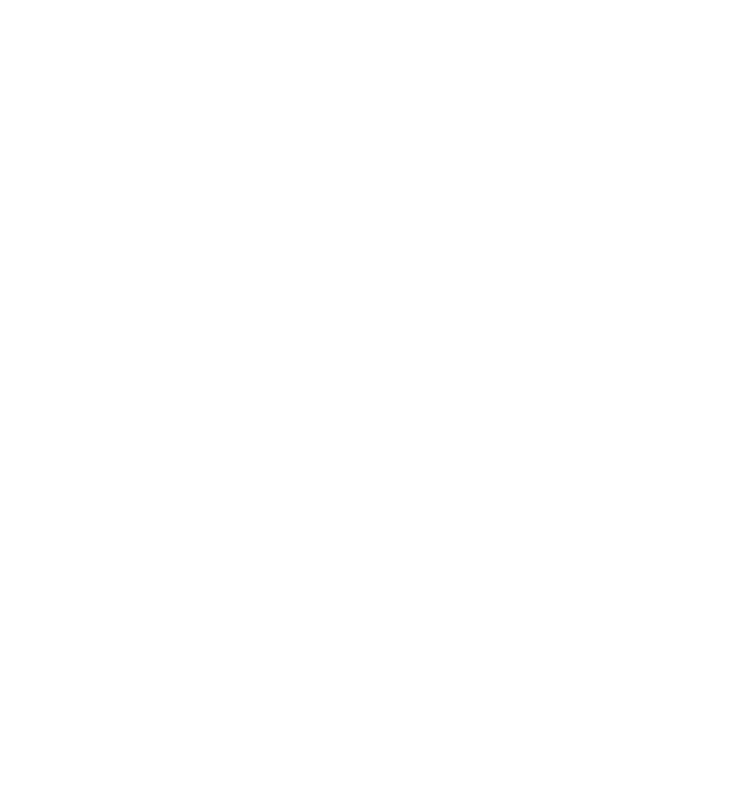
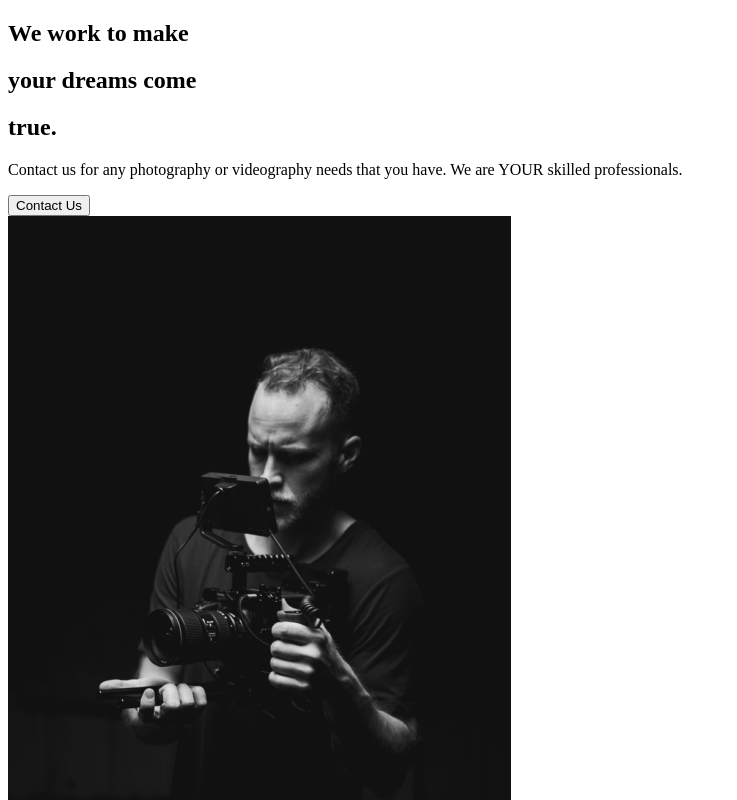
Before and after one commit to JoachimByrnesShay/capture-portfolio, a React (Vite) app: page / in a window 1280 px wide. Shown: the top 800 px of the page, without its empty margins (0-737 px from the left). Built offline with nearby package versions, Linux system fonts and the light colour scheme.

Commit message:
add about us section

```diff
--- a/src/App.jsx
+++ b/src/App.jsx
@@ -1,5 +1,11 @@
+import AboutUs from "./pages/AboutUs";
+
 function App() {
-  return <></>;
+  return (
+    <>
+      <AboutUs />
+    </>
+  );
 }
 
 export default App;
--- /dev/null
+++ b/src/components/AboutSection.jsx
@@ -0,0 +1,39 @@
+import home1 from "../img/home1.png";
+
+const AboutSection = () => {
+  return (
+    <div>
+      <div className="description">
+        <div className="title">
+          <div className="hide">
+            <h2>We work to make </h2>
+          </div>
+          <div className="hide">
+            <h2>
+              your <span>dreams</span>{" "}
+              come
+            </h2>
+          </div>
+          <div className="hide">
+            <h2>true. </h2>
+          </div>
+        </div>
+        <p>
+          Contact us for any photography
+          or videography needs that you
+          have. We are YOUR skilled
+          professionals.
+        </p>
+        <button>Contact Us</button>
+      </div>
+      <div className="image">
+        <img
+          src={home1}
+          alt="guy wth a camera"
+        />
+      </div>
+    </div>
+  );
+};
+
+export default AboutSection;
--- /dev/null
+++ b/src/pages/AboutUs.jsx
@@ -0,0 +1,7 @@
+import AboutSection from "../components/AboutSection";
+
+const AboutUs = () => {
+  return <AboutSection />;
+};
+
+export default AboutUs;
```
